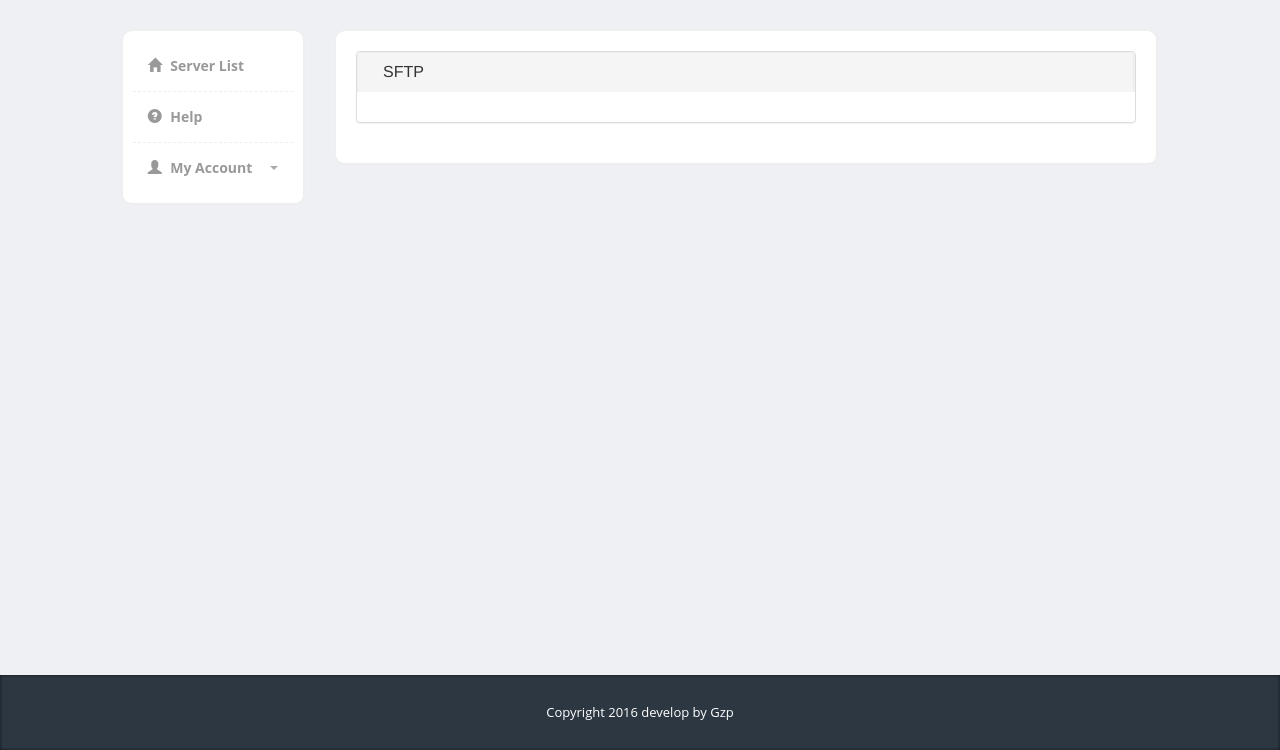
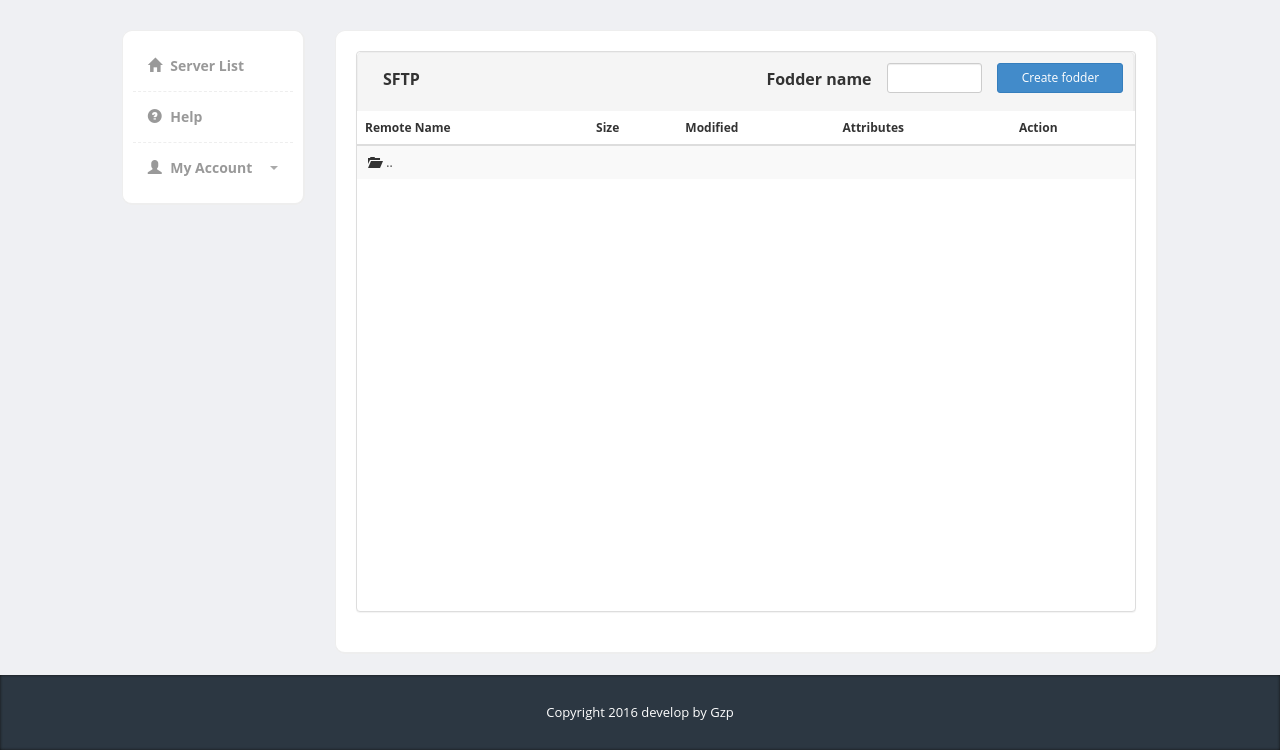
Before and after one commit to elfgzp/wsshsftp, a Python web app: template templates/sftp.html in a window 1280 px wide. Shown: the part 50-800 px from the top of the page. Run offline with Jinja, Linux system fonts and the light colour scheme; the template is opened without the code that fills it, so the values that code supplies are empty.

Commit message:
edit sftp page

```diff
--- a/templates/index.html
+++ b/templates/index.html
@@ -97,7 +97,7 @@
                             </div>
                             <div class="col-xs-1 col-xs-offset-4">
                                 <a href="/server">
-                                    <button class="btn btn-default btn-xs">Add Server</button>
+                                    <button class="btn btn-primary btn-xs">Add Server</button>
                                 </a>
                             </div>
                         </div>
@@ -148,7 +148,7 @@
                                         </ul>
                                     </div>
                                     <a href="server?server_id={{ each_server.id }}&server_name={{ each_server.server_name }}&host={{ each_server.host }}&port={{ each_server.port }}">
-                                        <button class="btn btn-primary btn-xs"><i
+                                        <button class="btn btn-info btn-xs"><i
                                                 class="glyphicon glyphicon-pencil"></i>
                                             Edit
                                         </button>
@@ -182,7 +182,7 @@
                                         </ul>
                                     </div>
                                     <a href="server?server_id={{ each_server.id }}&server_name={{ each_server.server_name }}&host={{ each_server.host }}&port={{ each_server.port }}">
-                                        <button class="btn btn-primary btn-xs"><i
+                                        <button class="btn btn-info btn-xs"><i
                                                 class="glyphicon glyphicon-pencil"></i>
                                             Edit
                                         </button>
--- a/templates/sftp.html
+++ b/templates/sftp.html
@@ -76,10 +76,37 @@
             <div class="content-box-large">
                 <div class="panel panel-default">
                     <div class="content-box-header">
-                        <h3 class="panel-title">SFTP</h3>
+                        <label class="panel-title pull-left" style="margin-top:5px" id="catalog">SFTP</label>
+						<button class="btn btn-sm btn-primary col-md-2 col-sm-3 pull-right" id="subCreate">Create fodder</button>
+						<div class="col-md-2 pull-right">
+							<input class="form-control input-sm" type="text" id="fName"/>
 						</div>
-                    <div class="panel-body">
+						<label class="control-label pull-right" for="fName" style="margin-top:5px">Fodder name</label>
+						<span class="clearfix"></span>
                     </div>
+
+                    <div class="panel-body" style="height:500px;padding:0;overflow:scroll">
+                        <table class="table table-striped  table-responsive table-hover">
+                            <thead>
+                            <tr>
+                                <th>Remote Name</th>
+                                <th>Size</th>
+                                <th>Modified</th>
+                                <th>Attributes</th>
+                                <th>Action</th>
+                            </tr>
+                            </thead>
+                            <tbody id="file-list">
+                            <tr>
+                                <td>&nbsp;<span class="glyphicon glyphicon-folder-open"></span>&nbsp;&nbsp;..</td>
+                                <td></td>
+                                <td></td>
+                                <td></td>
+                                <td></td>
+                            </tr>
+
+                            </tbody>
+                        </table>
                     </div>
                 </div>
             </div>
--- a/templates/ssh.html
+++ b/templates/ssh.html
@@ -76,7 +76,7 @@
             <div class="content-box-large">
                 <div class="panel panel-default">
                     <div class="content-box-header">
-                        <h3 class="panel-title">SSH</h3>
+                        <label class="panel-title pull-left" style="margin-top:5px" id="catalog">SSH</label>
                     </div>
                     <div class="panel-body">
                         <div id="term"></div>
```
Also changed, not shown: sftp.py (+26 -2 lines). Lines whose indentation alone changed are shown as unchanged.
